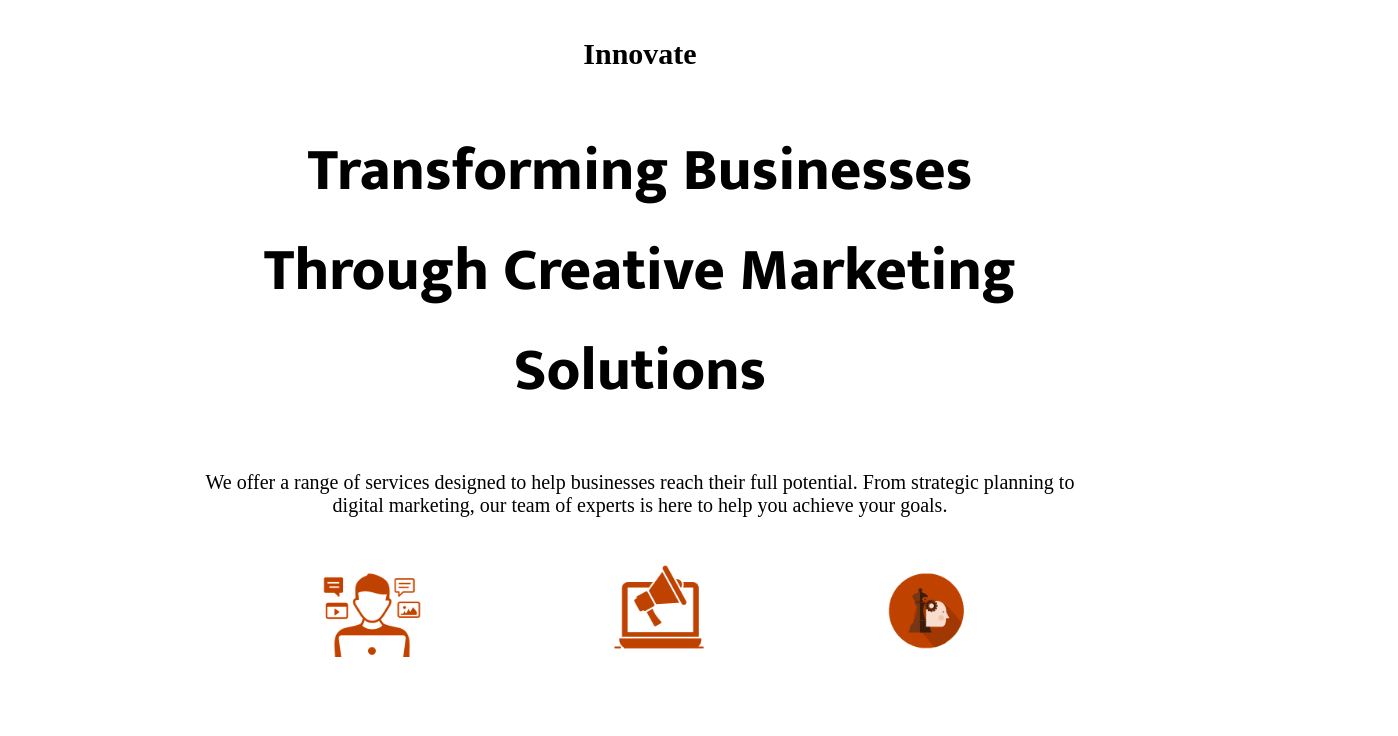
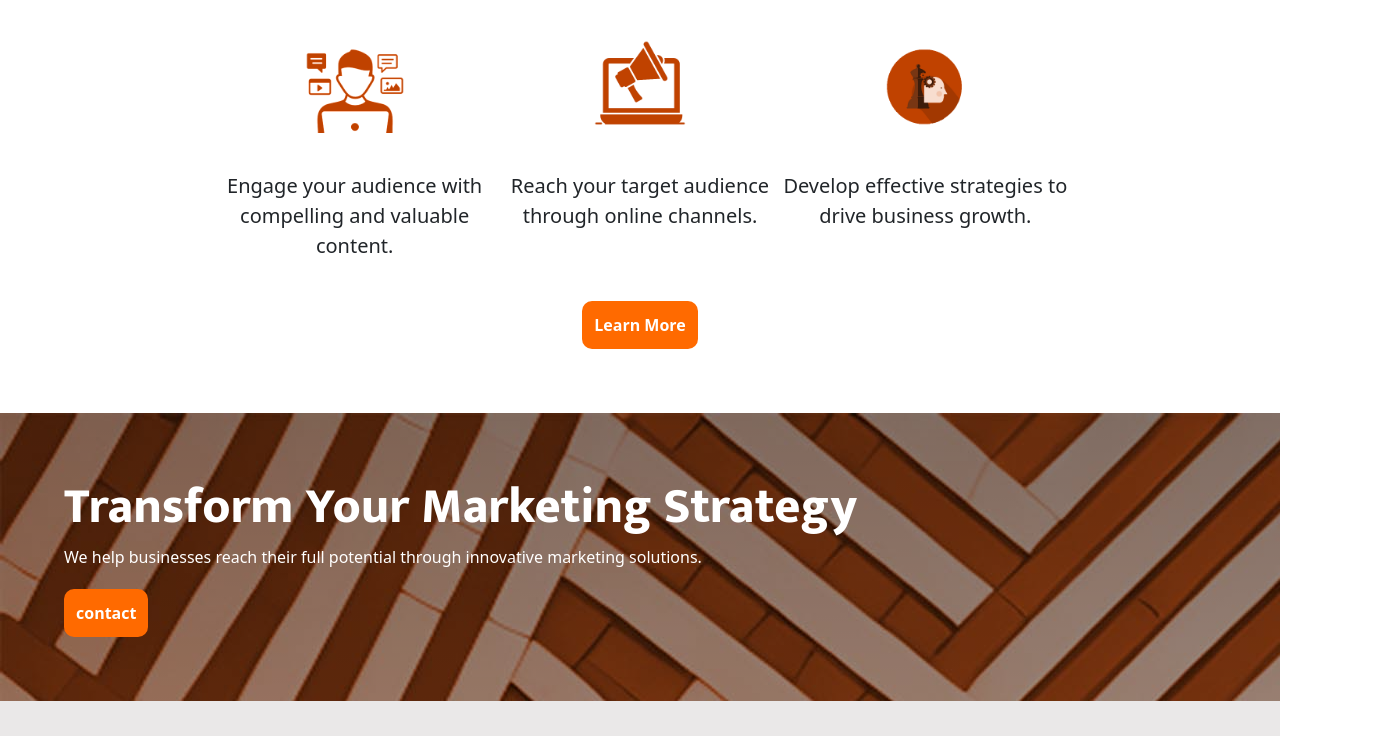
Before and after one commit to chai-byte/chai-conversions, a plain HTML site: page index.html in a window 1280 px wide. Shown: the part 1682-2418 px from the top of the page, 1398 px wide, since content can reach past the window. Drawn offline with nearby package versions, Linux system fonts and the light colour scheme.

Commit message:
Update index.html

```diff
--- a/index.html
+++ b/index.html
@@ -3,9 +3,9 @@
 
         <meta charset="utf-8">
       <meta name="viewport" content="width=device-width, initial-scale=1">
-   <script src="https://cdn.jsdelivr.net/npm/@popperjs/core@2.11.8/dist/umd/popper.min.js" integrity="sha384-I7E8VVD/ismYTF4hNIPjVp/Zjvgyol6VFvRkX/vR+Vc4jQkC+hVqc2pM8ODewa9r" crossorigin="anonymous"></script>
-        <script src="https://cdn.jsdelivr.net/npm/bootstrap@5.3.3/dist/js/bootstrap.min.js" integrity="sha384-0pUGZvbkm6XF6gxjEnlmuGrJXVbNuzT9qBBavbLwCsOGabYfZo0T0to5eqruptLy" crossorigin="anonymous"></script>
-         <link rel="stylesheet" href="style.css">
+    <link href="https://cdn.jsdelivr.net/npm/bootstrap@5.3.3/dist/css/bootstrap.min.css" rel="stylesheet" integrity="sha384-QWTKZyjpPEjISv5WaRU9OFeRpok6YctnYmDr5pNlyT2bRjXh0JMhjY6hW+ALEwIH" crossorigin="anonymous">
+        <script src="https://cdn.jsdelivr.net/npm/@popperjs/core@2.11.8/dist/umd/popper.min.js" integrity="sha384-I7E8VVD/ismYTF4hNIPjVp/Zjvgyol6VFvRkX/vR+Vc4jQkC+hVqc2pM8ODewa9r" crossorigin="anonymous"></script>
+        <script src="https://cdn.jsdelivr.net/npm/bootstrap@5.3.3/dist/js/bootstrap.min.js" integrity="sha384-0pUGZvbkm6XF6gxjEnlmuGrJXVbNuzT9qBBavbLwCsOGabYfZo0T0to5eqruptLy" crossorigin="anonymous"></script>   <link rel="stylesheet" href="style.css">
    <script id="mcjs">!function(c,h,i,m,p){m=c.createElement(h),p=c.getElementsByTagName(h)[0],m.async=1,m.src=i,p.parentNode.insertBefore(m,p)}(document,"script","https://chimpstatic.com/mcjs-connected/js/users/b8e0ce58679afb3d0b7de00c4/102bc122ae5ed11a195dda0a2.js");</script>
     </head>
 <body>
```
